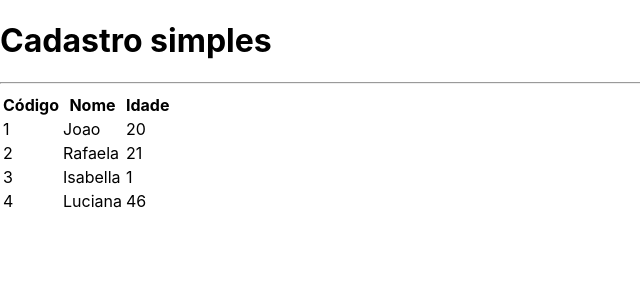
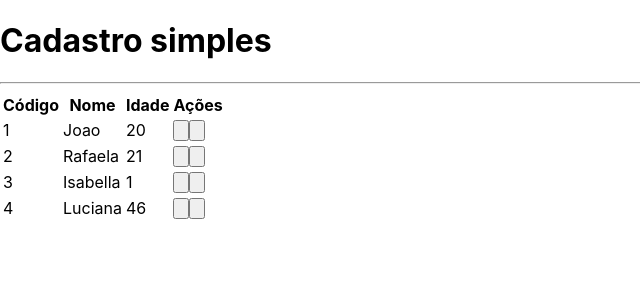
Before and after one commit to jpvieirah/React-Cadastro-Simples, a Next.js app in the folder next-crud/: page / in a window 1280 px wide. Shown: the top 300 px of the page, without its empty margins (0-640 px from the left). Built offline with nearby package versions, Linux system fonts and the light colour scheme.

Commit message:
Componente Tabela #03

```diff
--- /dev/null
+++ b/next-crud/src/components/Icones.tsx
@@ -0,0 +1,12 @@
+
+export const IconeEdicao = (
+    <svg xmlns="http://www.w3.org/2000/svg" className="h-6 w-6" fill="none" viewBox="0 0 24 24" stroke="currentColor" strokeWidth={2}>
+  <path strokeLinecap="round" strokeLinejoin="round" d="M11 5H6a2 2 0 00-2 2v11a2 2 0 002 2h11a2 2 0 002-2v-5m-1.414-9.414a2 2 0 112.828 2.828L11.828 15H9v-2.828l8.586-8.586z" />
+</svg>
+)
+
+export const IconeLixo = (
+<svg xmlns="http://www.w3.org/2000/svg" className="h-6 w-6" fill="none" viewBox="0 0 24 24" stroke="currentColor" strokeWidth={2}>
+  <path strokeLinecap="round" strokeLinejoin="round" d="M19 7l-.867 12.142A2 2 0 0116.138 21H7.862a2 2 0 01-1.995-1.858L5 7m5 4v6m4-6v6m1-10V4a1 1 0 00-1-1h-4a1 1 0 00-1 1v3M4 7h16" />
+</svg>
+)
--- a/next-crud/src/components/Tabela.tsx
+++ b/next-crud/src/components/Tabela.tsx
@@ -1,10 +1,15 @@
 import Cliente from "./core/Cliente"
+import { IconeEdicao, IconeLixo } from "./Icones"
 
 interface TabelaProps{
     clientes: Cliente[]
+    clienteSelecionado?: (cliente: Cliente) => void
+    clienteExcluido?: (cliente: Cliente) => void
 }
 
 export default function Tabela(props: TabelaProps) {
+
+    const exibirAcoes = props.clienteExcluido || props.clienteSelecionado
 
     function renderizarCabecalho(){
         return (
@@ -12,6 +17,7 @@ export default function Tabela(props: TabelaProps) {
             <th className="text-left p-4">Código</th>
             <th className="text-left p-4">Nome</th>
             <th className="text-left p-4">Idade</th>
+            {exibirAcoes ? <th className="p-4">Ações</th> : false}
             </tr>
         )
     }
@@ -24,9 +30,37 @@ export default function Tabela(props: TabelaProps) {
                     <td className="text-left p-4">{cliente.id}</td>
                     <td className="text-left p-4">{cliente.nome}</td>
                     <td className="text-left p-4">{cliente.idade}</td>
+                    {exibirAcoes ? renderizarAcoes(cliente) : false}
                 </tr>
             )
         })
+    }
+
+    function renderizarAcoes(cliente: Cliente) {
+        return (
+            <td className="flex justify-center">
+                {props.clienteSelecionado ? (
+
+                <button onClick={() => props.clienteSelecionado?.(cliente)} className={`
+                flex justify-center items-center text-green-600 rounded-full p-2 m-1 hover:bg-purple-50
+                `} >
+                {IconeEdicao}
+                </button>
+
+                ) : false}
+
+                {props.clienteExcluido ? (
+
+                <button onClick={() => props.clienteExcluido?.(cliente)} className={`
+                flex justify-center items-center text-red-600 rounded-full p-2 m-1 hover:bg-purple-50
+                `} >
+                {IconeLixo}
+                </button>
+
+                ) : false}
+
+            </td>
+        )
     }
 
     return (
--- a/next-crud/src/pages/index.tsx
+++ b/next-crud/src/pages/index.tsx
@@ -11,6 +11,14 @@ export default function Home() {
     new Cliente('Luciana', 46, '4'),
   ]
 
+  function clienteSelecionado(cliente: Cliente){
+
+  }
+
+  function clienteExcluido(cliente: Cliente){
+
+  }
+
   return (
     <div className={`
       flex justify-center items-center h-screen
@@ -18,7 +26,7 @@ export default function Home() {
       text-white
     `}>
       <Layout title="Cadastro simples">
-      <Tabela clientes={clientes}></Tabela>
+      <Tabela clientes={clientes} clienteSelecionado={clienteSelecionado} clienteExcluido={clienteExcluido} ></Tabela>
       </Layout>
     </div>
   )
```
